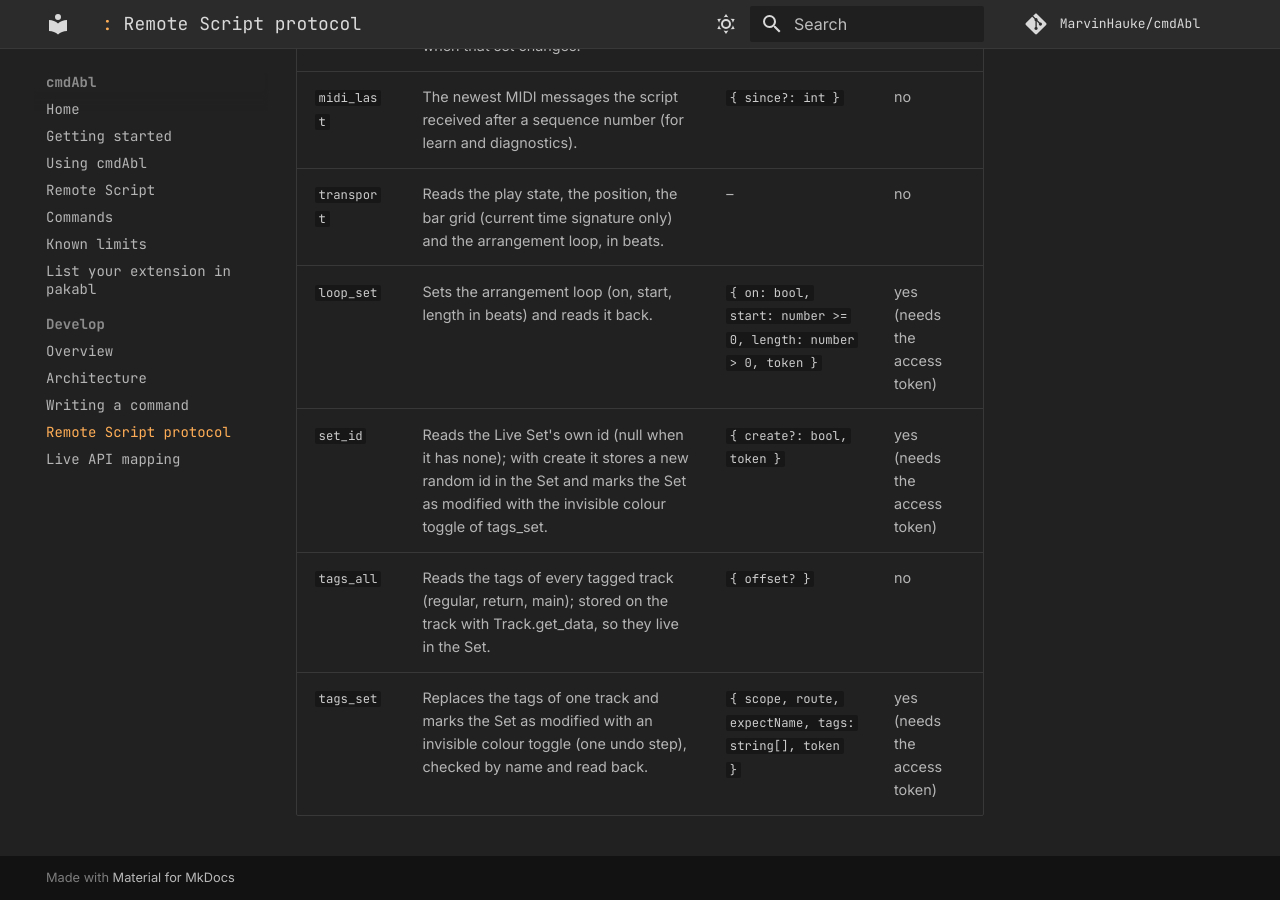
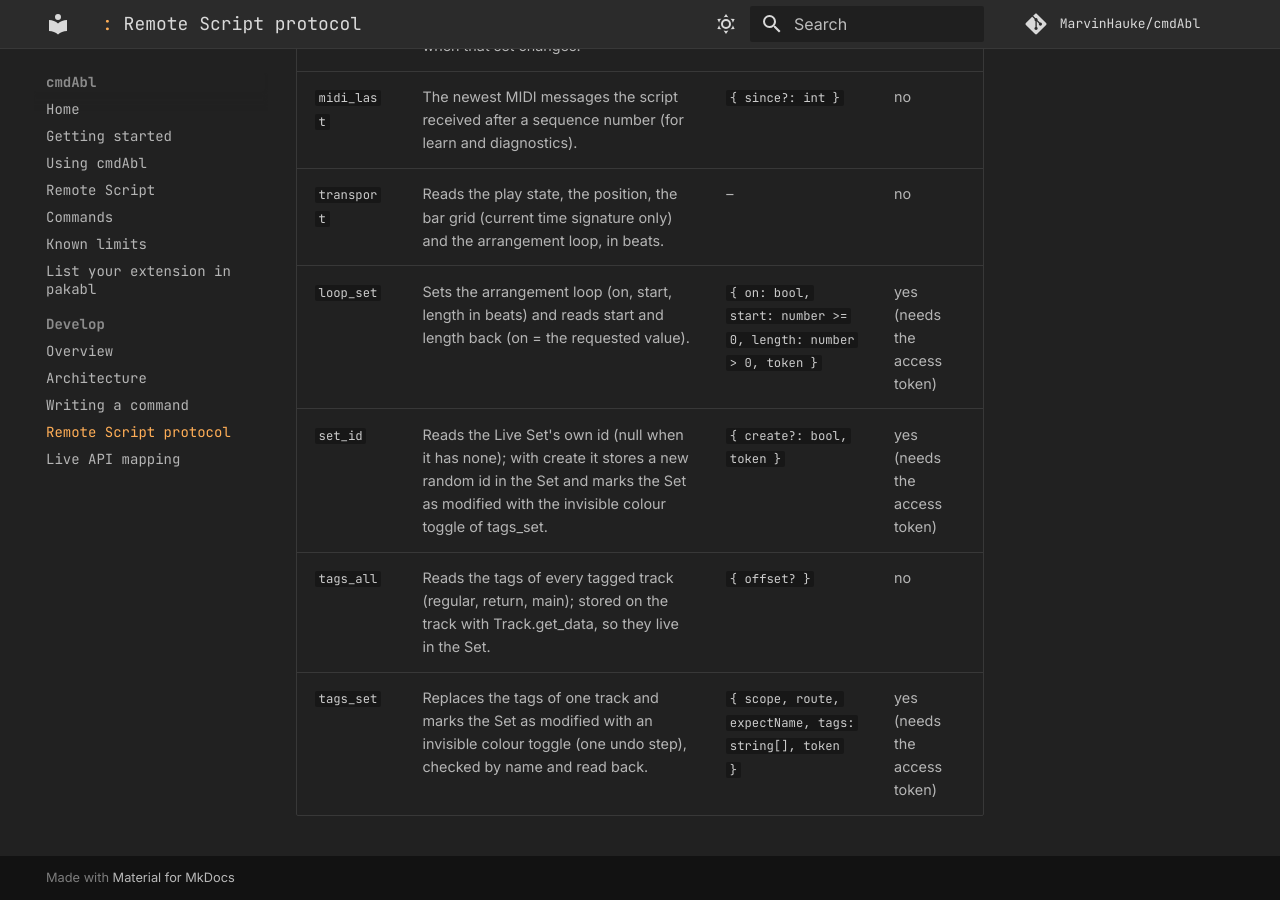
Before and after one commit to MarvinHauke/cmdAbl, an MkDocs documentation site: the page built from docs/reference/remote-script.md, in a window 1280 px wide and 900 px high, scrolled down 1494 px. Built offline with MkDocs 1.6.1 and Material for MkDocs 9.7.7, drawn with Linux system fonts in a browser that asks for light colours; comment, search, counter and statistics services are not loaded.

Commit message:
docs: 0026 note stamp loops on its own (no chain); regenerate the Remote Script reference
Co-Authored-By: Claude Opus 5.5 <noreply@anthropic.com>

```diff
--- a/docs/reference/remote-script.md
+++ b/docs/reference/remote-script.md
@@ -20,7 +20,7 @@ Script version **0.1.15**, protocol **v1**.
 | `midi_listen` | Chooses which MIDI controls (CC, notes, pitch bend) the script forwards from its input port and pushes (default none), asks Live to rebuild the MIDI map, and registers the caller as the target of pushed events; monitor forwards everything for a short window (learn) and shows the messages in Live's status bar (status: false turns that off). The reply lists `blocked` controls Live refused to forward (mapped with Cmd+M), and the script pushes a midi_blocked event when that set changes. | <code>{ controls: "all" &#124; "none" &#124; [{ type: "cc"&#124;"note"&#124;"pb", channel?: 1-16, number?: 0-127 }], monitor?: bool, seconds?: 1-120, status?: bool, token }</code> | yes (needs the access token) |
 | `midi_last` | The newest MIDI messages the script received after a sequence number (for learn and diagnostics). | `{ since?: int }` | no |
 | `transport` | Reads the play state, the position, the bar grid (current time signature only) and the arrangement loop, in beats. | – | no |
-| `loop_set` | Sets the arrangement loop (on, start, length in beats) and reads it back. | `{ on: bool, start: number >= 0, length: number > 0, token }` | yes (needs the access token) |
+| `loop_set` | Sets the arrangement loop (on, start, length in beats) and reads start and length back (on = the requested value). | `{ on: bool, start: number >= 0, length: number > 0, token }` | yes (needs the access token) |
 | `set_id` | Reads the Live Set's own id (null when it has none); with create it stores a new random id in the Set and marks the Set as modified with the invisible colour toggle of tags_set. | `{ create?: bool, token }` | yes (needs the access token) |
 | `tags_all` | Reads the tags of every tagged track (regular, return, main); stored on the track with Track.get_data, so they live in the Set. | `{ offset? }` | no |
 | `tags_set` | Replaces the tags of one track and marks the Set as modified with an invisible colour toggle (one undo step), checked by name and read back. | `{ scope, route, expectName, tags: string[], token }` | yes (needs the access token) |
```
Also changed, not shown: docs/feature-plans/0026-loop.md (+3 -2 lines).
